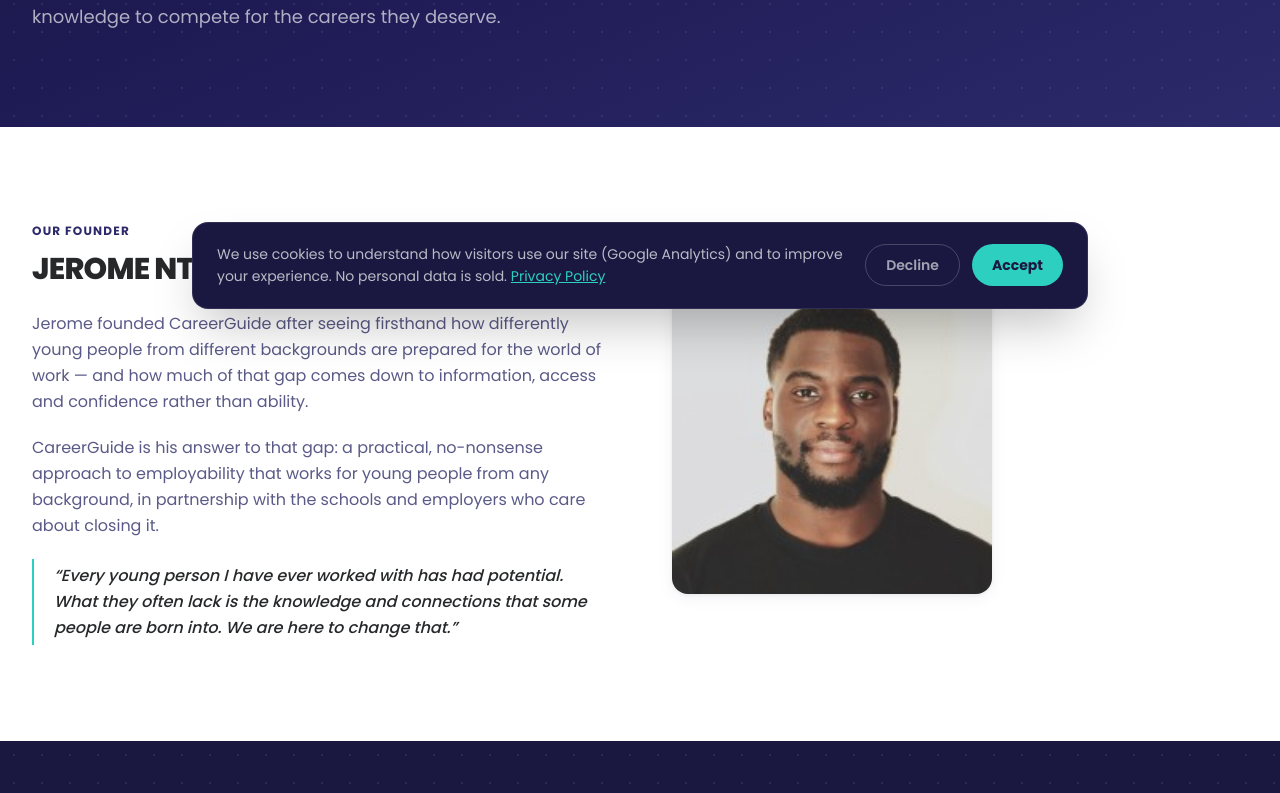
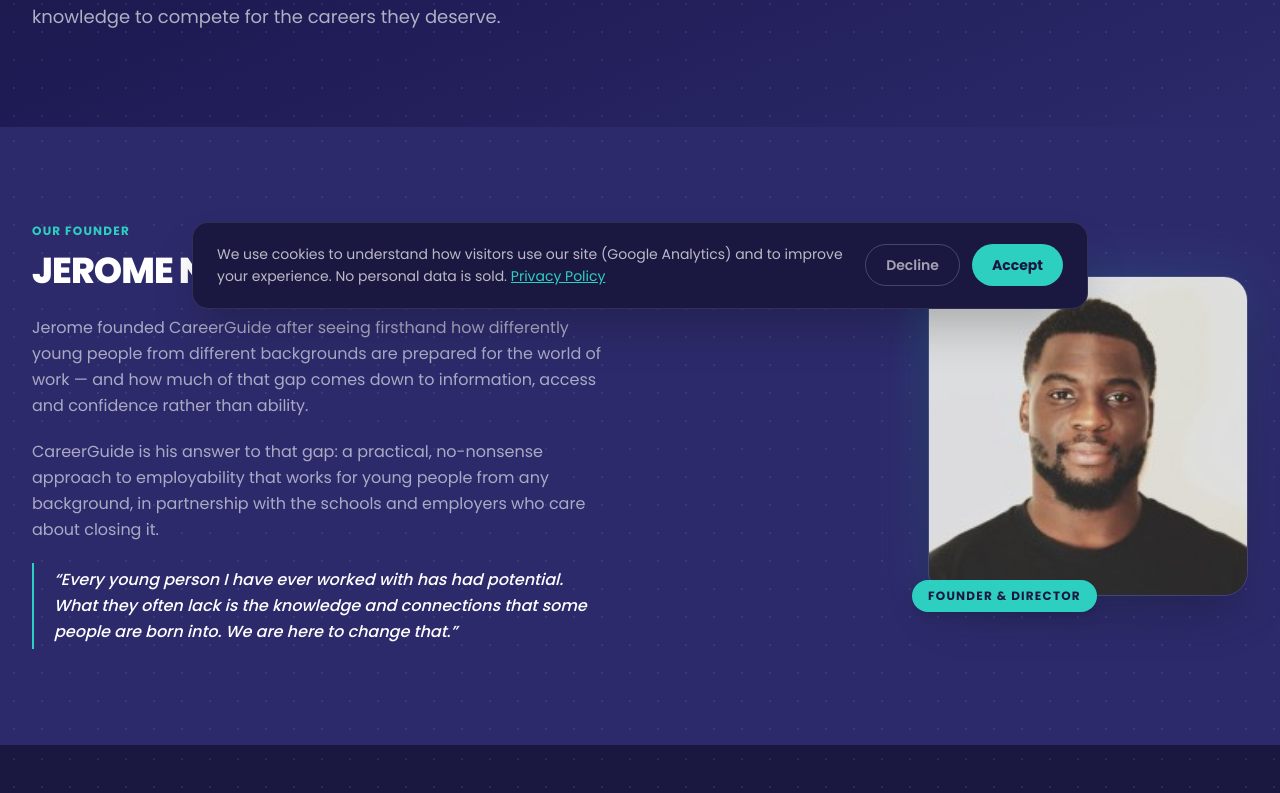
Before and after one commit to Ntum8a/careerguide-main, a Next.js app: page /about in a window 1280 px wide. Shown: the part 467-1260 px from the top of the page. Built offline with nearby package versions, Linux system fonts and the light colour scheme.

Commit message:
Restyle founder section — dark background, photo with glow treatment
Co-Authored-By: Claude Sonnet 4.6 <noreply@anthropic.com>

```diff
--- a/app/about/page.tsx
+++ b/app/about/page.tsx
@@ -38,27 +38,45 @@ export default function AboutPage() {
       </section>
 
       {/* Founder */}
-      <section className="bg-white">
-        <div className="max-w-7xl mx-auto px-4 sm:px-6 lg:px-8 py-24">
+      <section className="bg-[var(--color-dark-section)] relative overflow-hidden">
+        <div className="absolute inset-0 dot-grid" />
+        <div className="relative max-w-7xl mx-auto px-4 sm:px-6 lg:px-8 py-24">
           <div className="grid grid-cols-1 md:grid-cols-2 gap-16 items-center">
-            <div>
-              <p className="text-xs font-bold uppercase tracking-widest text-[var(--color-brand)] mb-3">Our Founder</p>
-              <h2 className="text-3xl font-extrabold uppercase tracking-tight text-[var(--color-body)] mb-6">Jerome Ntumba</h2>
-              <div className="space-y-5 text-[var(--color-muted)] leading-relaxed">
+
+            {/* Photo */}
+            <div className="flex justify-center md:justify-end order-first md:order-last">
+              <div className="relative">
+                <div className="absolute -inset-1 rounded-3xl bg-gradient-to-br from-[var(--color-accent)]/40 to-[var(--color-brand)]/30 blur-xl opacity-60" />
+                <div className="relative rounded-3xl overflow-hidden border border-white/10 shadow-2xl w-72 md:w-80">
+                  <img
+                    src="/Jerome.jpeg"
+                    alt="Jerome Ntumba, Founder of CareerGuide"
+                    className="w-full h-full object-cover object-top"
+                  />
+                </div>
+                <div className="absolute -bottom-4 -left-4 px-4 py-2 bg-[var(--color-accent)] rounded-full text-[var(--color-dark-section-deep)] text-xs font-bold uppercase tracking-widest shadow-lg">
+                  Founder & Director
+                </div>
+              </div>
+            </div>
+
+            {/* Text */}
+            <div className="order-last md:order-first">
+              <p className="text-xs font-bold uppercase tracking-widest text-[var(--color-accent)] mb-3">Our Founder</p>
+              <h2 className="text-4xl font-extrabold uppercase tracking-tight text-white mb-6">Jerome Ntumba</h2>
+              <div className="space-y-5 text-white/60 leading-relaxed">
                 <p>
                   Jerome founded CareerGuide after seeing firsthand how differently young people from different backgrounds are prepared for the world of work — and how much of that gap comes down to information, access and confidence rather than ability.
                 </p>
                 <p>
                   CareerGuide is his answer to that gap: a practical, no-nonsense approach to employability that works for young people from any background, in partnership with the schools and employers who care about closing it.
                 </p>
-                <blockquote className="border-l-2 border-[var(--color-accent)] pl-5 italic text-[var(--color-body)] font-medium py-1">
+                <blockquote className="border-l-2 border-[var(--color-accent)] pl-5 italic text-white font-medium py-1">
                   &ldquo;Every young person I have ever worked with has had potential. What they often lack is the knowledge and connections that some people are born into. We are here to change that.&rdquo;
                 </blockquote>
               </div>
             </div>
-            <div className="flex justify-center md:justify-start">
-              <img src="/Jerome.jpeg" alt="Jerome Ntumba, Founder of CareerGuide" className="rounded-2xl shadow-card max-w-xs w-full" />
-            </div>
+
           </div>
         </div>
       </section>
```
